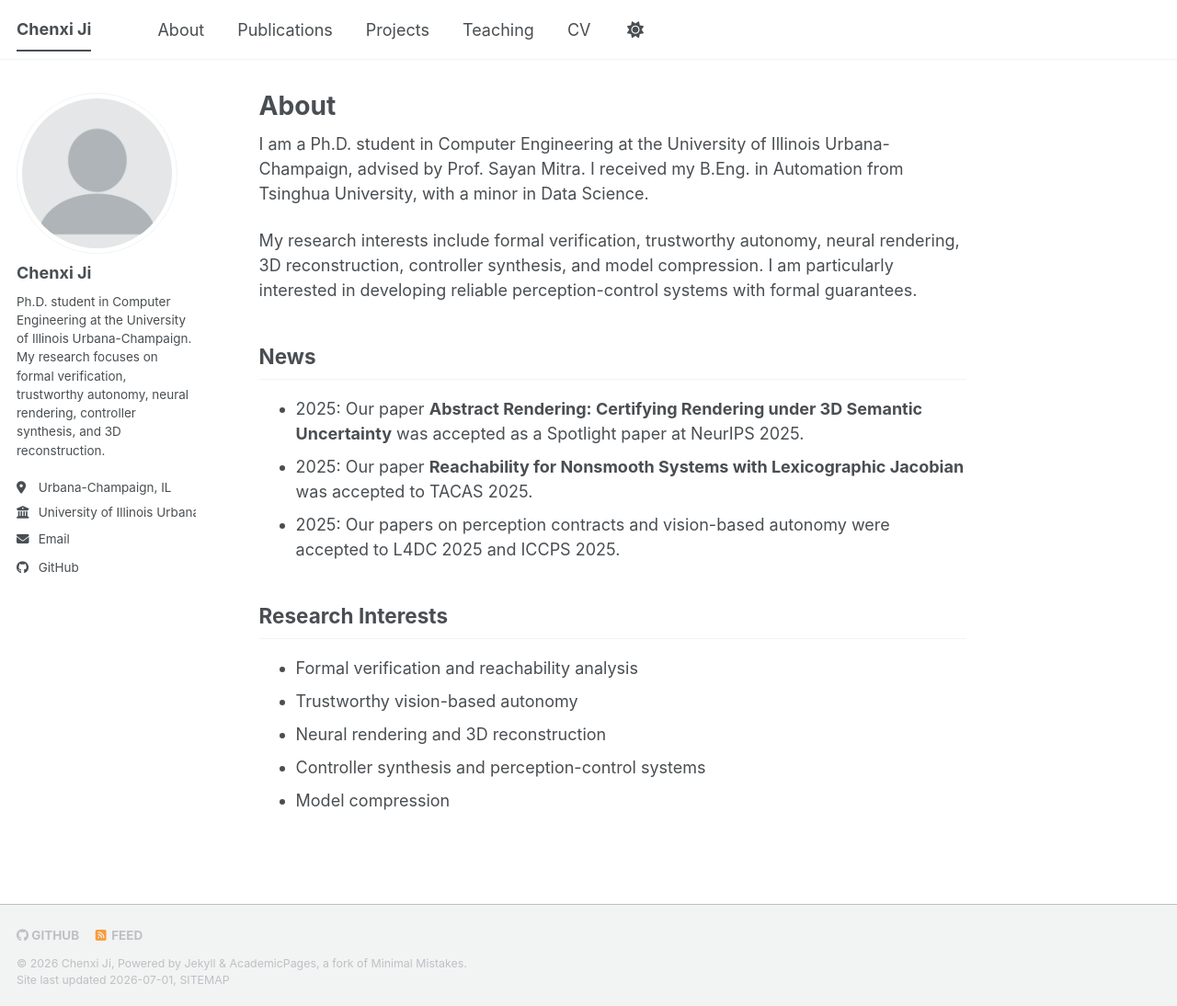
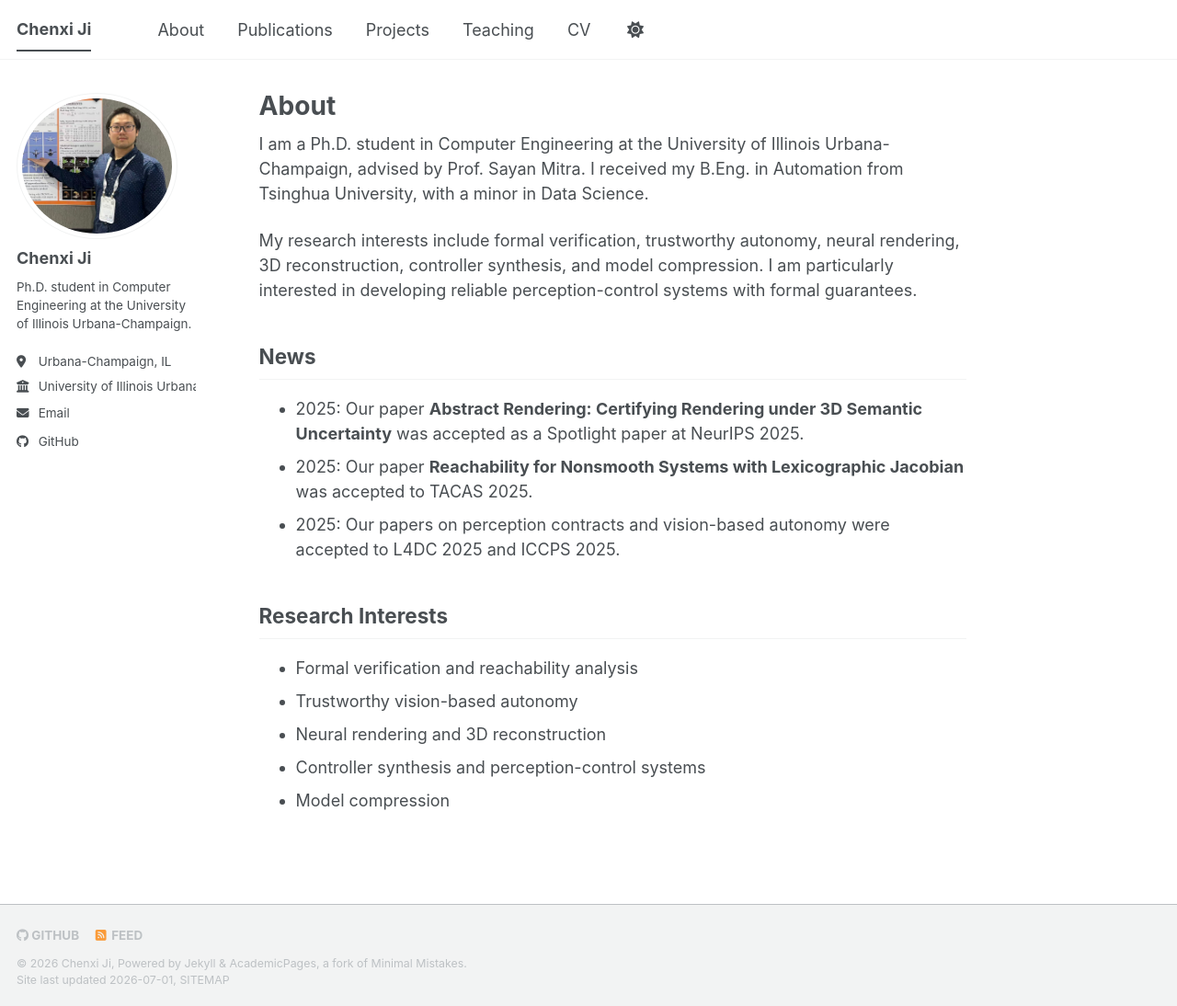
Before and after one commit to Chenxi-Ji/Chenxi-Ji.github.io, a Jekyll site: the page built from _pages/about.md, in a window 1280 px wide and 1094 px high. Shown: the whole window at 92% size. Built offline with Jekyll 4.4.1, drawn with Linux system fonts in a browser that asks for light colours; a style sheet for code colours, icons or effects is not loaded.

Commit message:
Update _config.yml

```diff
--- a/_config.yml
+++ b/_config.yml
@@ -15,13 +15,14 @@ url: "https://Chenxi-Ji.github.io"
 repository: "Chenxi-Ji/Chenxi-Ji.github.io"
 
 author:
-  avatar: "profile.png"
+  avatar: "profile.jpg"
   name: "Chenxi Ji"
-  bio: "Ph.D. student in Computer Engineering at the University of Illinois Urbana-Champaign. My research focuses on formal verification, trustworthy autonomy, neural rendering, controller synthesis, and 3D reconstruction."
+  bio: "Ph.D. student in Computer Engineering at the University of Illinois Urbana-Champaign."
   location: "Urbana-Champaign, IL"
   employer: "University of Illinois Urbana-Champaign"
   email: "chenxij2@illinois.edu"
   github: "Chenxi-Ji"
+  google-scholar: "https://scholar.google.com/citations?hl=en&view_op=list_works&gmla=ACrTK9VTumvAjXEyIVon5v_Geh2DPLcL0qotb7FIyMf8JaW9pyyMqztonTp-5Su4jXE4pNGvVgcC7uIrRbS-esbgyJKT&user=5AA-L4wAAAAJ"
 
 # Publication Category - The following the list of publication categories and their headings
 publication_category:
```
